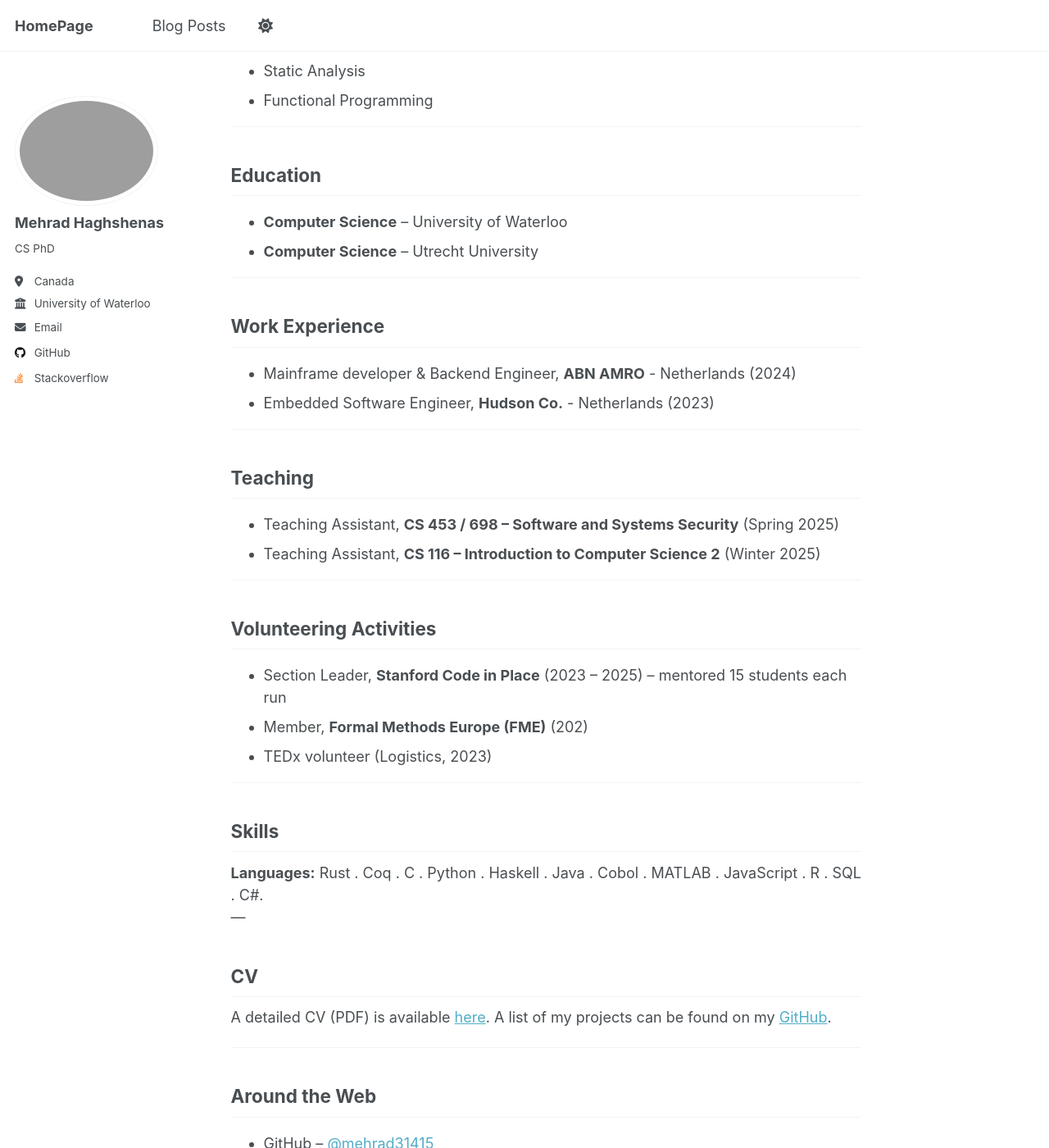
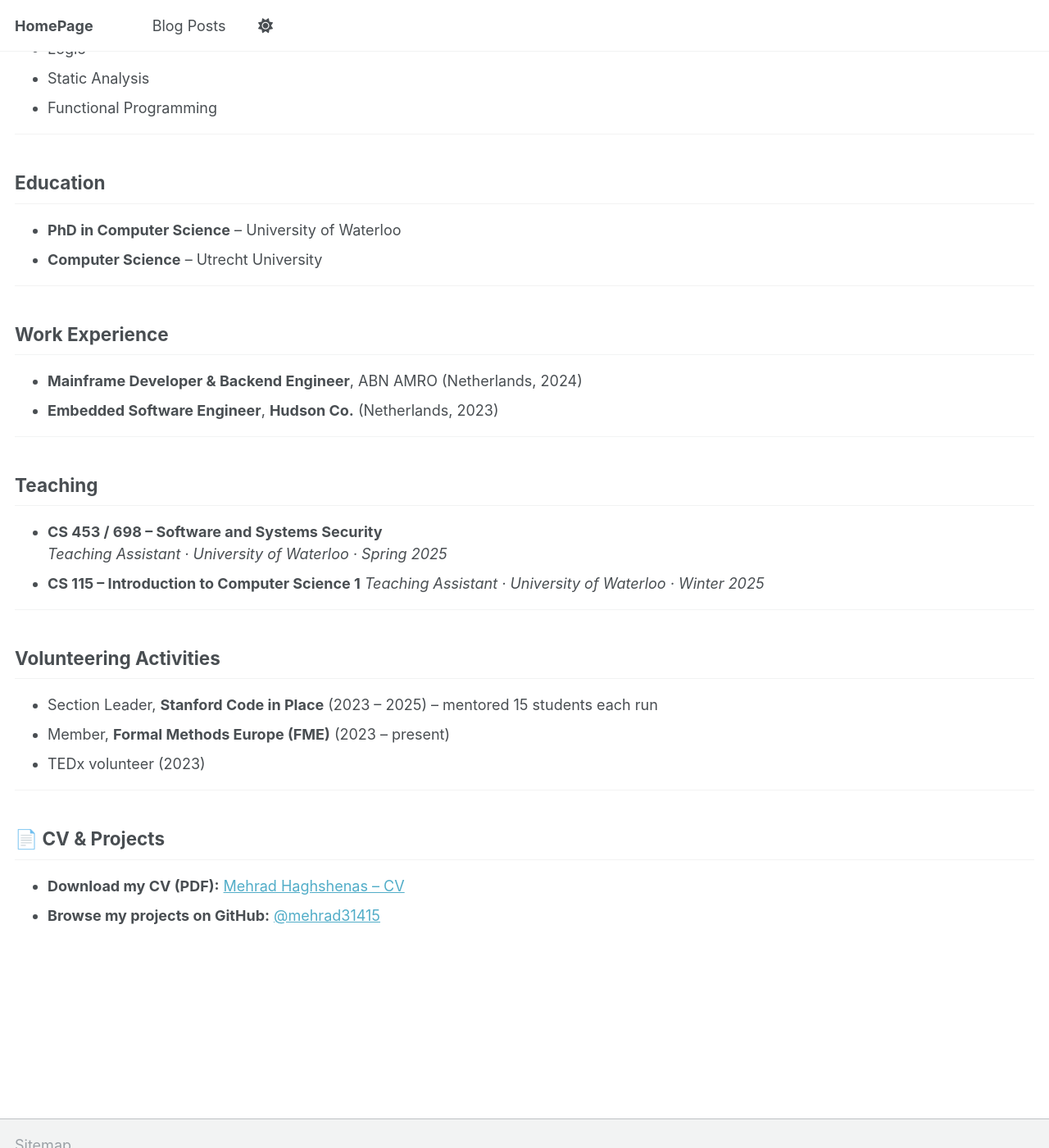
Before and after one commit to mehrad31415/mehrad31415.github.io, a Jekyll site: the page built from _pages/about.md, in a window 1280 px wide and 1400 px high, scrolled down 412 px. Shown: the whole window at 82% size. Built offline with Jekyll 4.4.1, drawn with Linux system fonts in a browser that asks for light colours; some of the changed text lies outside the part shown.

Commit message:
changed config and about

```diff
--- a/_config.yml
+++ b/_config.yml
@@ -23,11 +23,11 @@ repository               : "mehrad31415/mehrad31415.github.io"
 author:
   # Biographic information
   avatar           : "profile.png"
-  name             : "Mehrad Haghshenas"
+  name             : "Mehrad"
   pronouns         : # example: "she/her"
-  bio              : "CS PhD"
+  bio              : "CS PhD @ UWaterloo"
   location         : "Canada"
-  employer         : "University of Waterloo"
+  employer         :
   uri              : # URL
   email            : "m3haghsh@uwaterloo.ca"
 
--- a/_pages/about.md
+++ b/_pages/about.md
@@ -1,12 +1,15 @@
 ---
-layout: single        # keeps sidebar + author box
-title: "About"
+layout: splash           # hero-style landing page
+title: "About Me"
 permalink: /
-author_profile: true  # shows the avatar + contact info
+author_profile: true     # still shows avatar + sidebar details
+header:
+  overlay_color: "#2e3b4e"
+  overlay_filter: 0.25
+  overlay_image: /images/banner.jpg   # optional hero background
 ---
 
-## About Me
-I’m **Mehrad Haghshenas**, a first-year PhD student in Computer Science at the **University of Waterloo**, working in the [CrySP](https://crysp.uwaterloo.ca/) lab under the supervision of **Prof. Meng Xu**. My research interests span:
+I’m **Mehrad Haghshenas**, a first-year PhD student in Computer Science at the **University of Waterloo**, working in the [CrySP](https://crysp.uwaterloo.ca/) lab under the supervision of [**Prof. Meng Xu**](https://cs.uwaterloo.ca/~m285xu/). My research interests span:
 
 - Formal Verification
 - Programming Languages
@@ -18,40 +21,33 @@ I’m **Mehrad Haghshenas**, a first-year PhD student in Computer Science at the
 ---
 
 ## Education
-- **Computer Science** – University of Waterloo
+- **PhD in Computer Science** – University of Waterloo
 - **Computer Science** – Utrecht University
 
 ---
 
 ## Work Experience
-- Mainframe developer & Backend Engineer, **ABN AMRO** - Netherlands (2024)
-- Embedded Software Engineer, **Hudson Co.** - Netherlands (2023)
+- **Mainframe Developer & Backend Engineer**, ABN AMRO (Netherlands, 2024)
+- **Embedded Software Engineer**, **Hudson Co.** (Netherlands, 2023)
 
 ---
 
 ## Teaching
-- Teaching Assistant, **CS 453 / 698 – Software and Systems Security** (Spring 2025)
-- Teaching Assistant, **CS 116 – Introduction to Computer Science 2** (Winter 2025)
+- **CS 453 / 698 – Software and Systems Security**
+  *Teaching Assistant · University of Waterloo · Spring 2025*
+- **CS 115 – Introduction to Computer Science 1**
+  *Teaching Assistant · University of Waterloo · Winter 2025*
 
 ---
 
 ## Volunteering Activities
 - Section Leader, **Stanford Code in Place** (2023 – 2025) – mentored 15 students each run
-- Member, **Formal Methods Europe (FME)** (202)
-- TEDx volunteer (Logistics, 2023)
+- Member, **Formal Methods Europe (FME)** (2023 – present)
+- TEDx volunteer (2023)
 
 ---
 
-## Skills
-**Languages:** Rust . Coq . C . Python . Haskell . Java . Cobol . MATLAB . JavaScript . R . SQL . C#.
----
+## 📄 CV & Projects
 
-## CV
-A detailed CV (PDF) is available [here](/files/Mehrad_Haghshenas.pdf). A list of my projects can be found on my [GitHub](https://github.com/mehrad31415).
-
----
-
-## Around the Web
-- GitHub – [@mehrad31415](https://github.com/mehrad31415)
-- E-mail – m3haghsh @ uwaterloo.ca
-- Stack Overflow – runtimeerror31415
+- **Download my CV (PDF):** [Mehrad Haghshenas – CV](/files/Mehrad_Haghshenas.pdf)
+- **Browse my projects on GitHub:** [@mehrad31415](https://github.com/mehrad31415)
```
